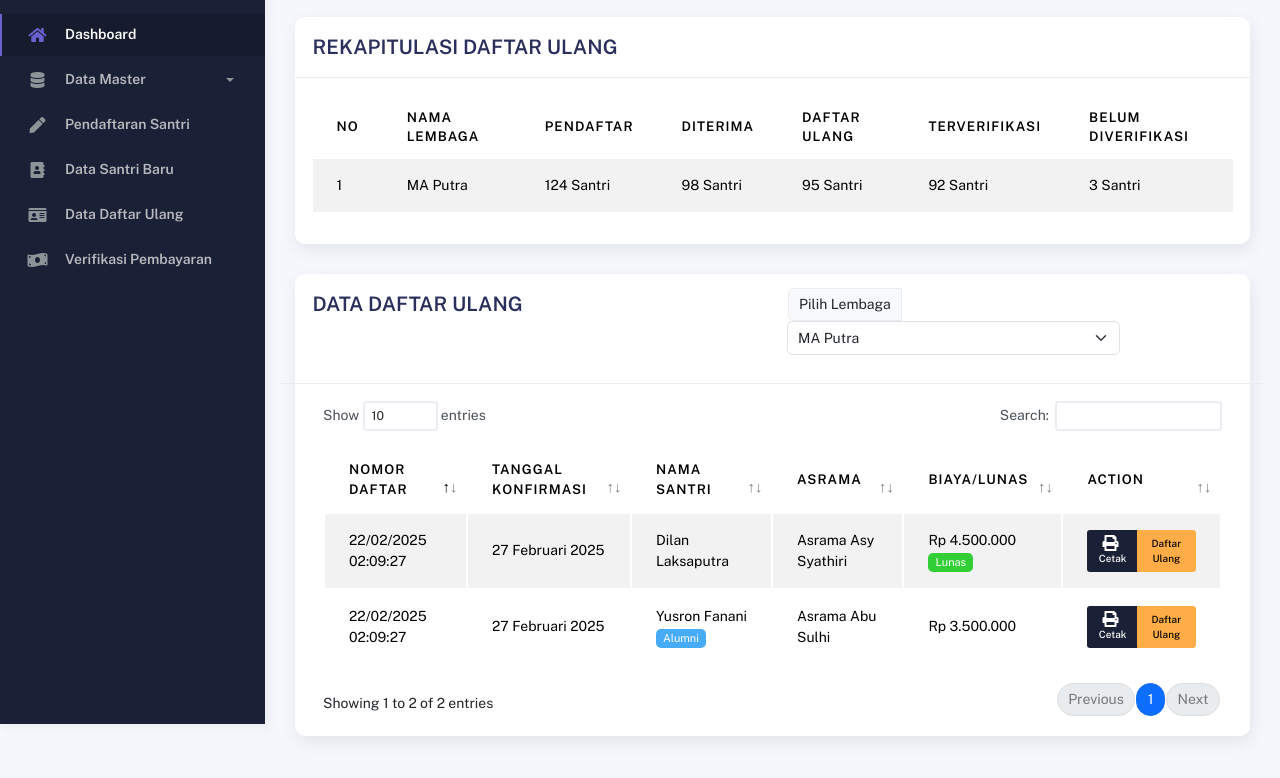
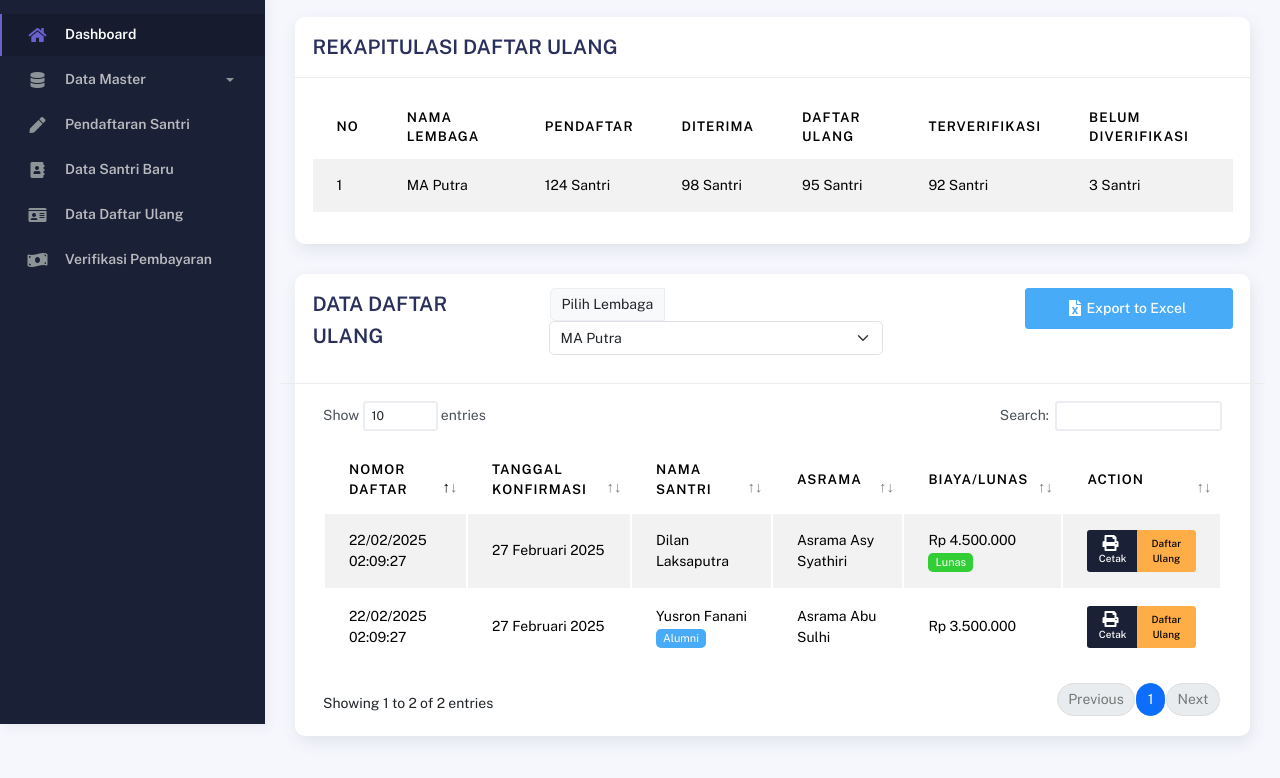
Before and after one commit to Al-Aziziyah/KaiAdmin-psb, a plain HTML site: page data-daftar-ulang.html in a window 1280 px wide. Shown: the part 76-854 px from the top of the page. Drawn offline with nearby package versions, Linux system fonts and the light colour scheme.

Commit message:
add export to excel

```diff
--- a/data-daftar-ulang.html
+++ b/data-daftar-ulang.html
@@ -307,14 +307,14 @@
               <div class="col-md-12">
                 <div class="card">
                   <div class="row card-header">
-                      <div class="col-md-6">
+                    <div class="col-md-3">
                       <h4 class="card-title">DATA DAFTAR ULANG</h4>
                     </div>
                     <div class="col-md-6">
                       <div class="input-group mb-3">
                         <span class="input-group-text" id="basic-addon3">Pilih Lembaga</span>
                         <div class="col-md-9">
-                            <select class="form-select"id="pilihLembaga">
+                          <select class="form-select" id="pilihLembaga">
                             <option>MA Putra</option>
                             <option>MA Putri</option>
                             <option>MTs Putra</option>
@@ -323,6 +323,15 @@
                           </select>
                         </div>
                       </div>
+
+                    </div>
+                    <div class="col-md-3">
+                      <button class="btn btn-info col-md-12">
+                        <span class="btn-label">
+                          <i class="fas fa-file-excel"></i>
+                        </span>
+                        Export to Excel
+                      </button>
                     </div>
 
                   </div>
```
Lines whose indentation alone changed are shown as unchanged.
